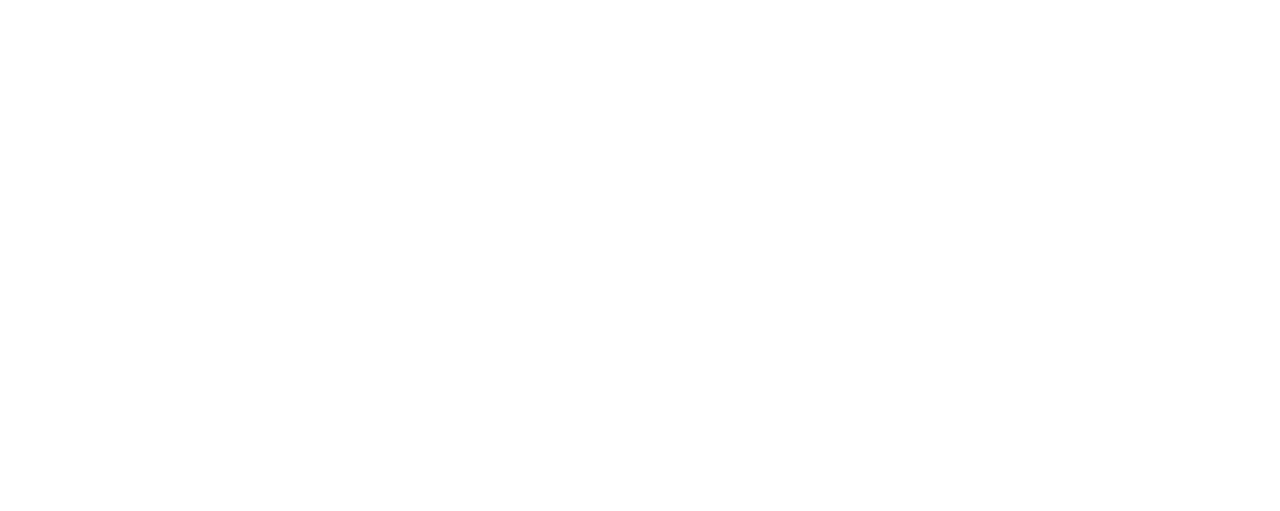
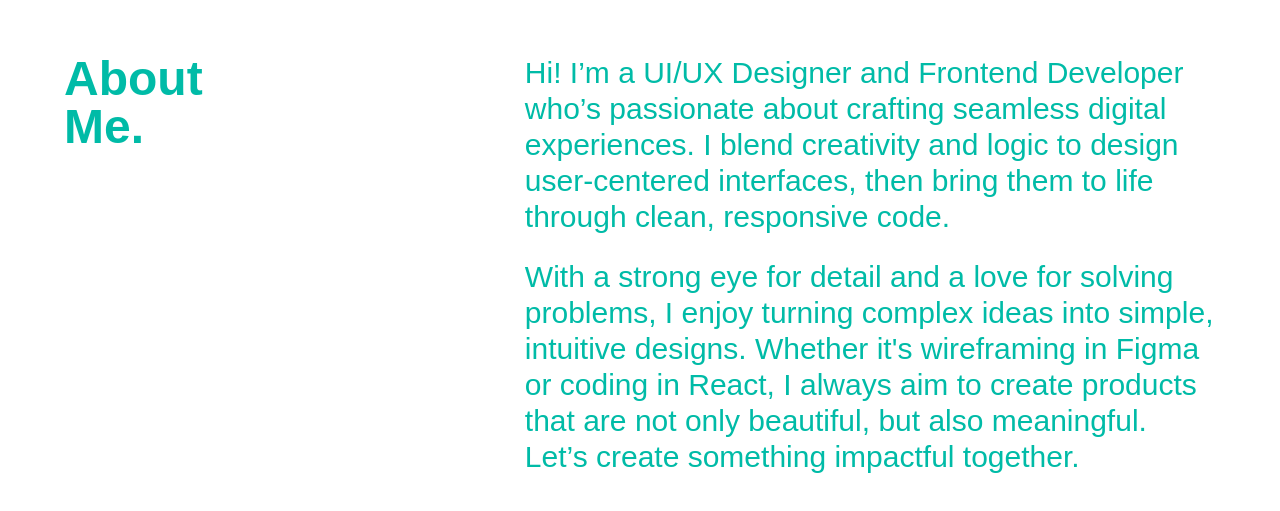
Before and after one commit to Dhiooonn/Personal-portfolio, a Next.js app: page / in a window 1280 px wide. Shown: the part 935-1446 px from the top of the page. Before the commit the page ends 800 px from the top, so only its background shows below. Built offline with nearby package versions, Linux system fonts and the light colour scheme.

Commit message:
pembuatan about Me section

```diff
--- a/src/app/page.tsx
+++ b/src/app/page.tsx
@@ -5,7 +5,7 @@
     <main>
       {/* Navbar */}
       <header className="fixed top-0 w-full bg-white">
-        <nav className=" flex justify-between items-center bg-white px-16 py-7 ">
+        <nav className=" flex justify-between items-center bg-white px-16 py-7">
           <h1 className="text-teal-500 text-3xl">Dhion Nur Damanhuri</h1>
           <ul className="flex items-center gap-x-8">
             <li>
@@ -43,10 +43,30 @@
         </div>
       </section>
 
-      {/* About Me */}
-      <section className="aboutMe">
+      {/* About Me Section */}
+      <section className="aboutMe text-teal-500 h-screen flex items-center">
+        <div className="w-full px-16 flex justify-between">
+          <h2 className="w-1/5 text-5xl font-bold">About Me.</h2>
 
+          <div className="content w-3/5 flex flex-col gap-y-6 text-3xl">
+            <p>
+              Hi! I’m a UI/UX Designer and Frontend Developer who’s passionate
+              about crafting seamless digital experiences. I blend creativity
+              and logic to design user-centered interfaces, then bring them to
+              life through clean, responsive code.
+            </p>
+            <p>
+              With a strong eye for detail and a love for solving problems, I
+              enjoy turning complex ideas into simple, intuitive designs.
+              Whether it's wireframing in Figma or coding in React, I always aim
+              to create products that are not only beautiful, but also
+              meaningful. Let’s create something impactful together.
+            </p>
+          </div>
+        </div>
       </section>
+
+      {/* Works Section */}
     </main>
   );
 }
```
